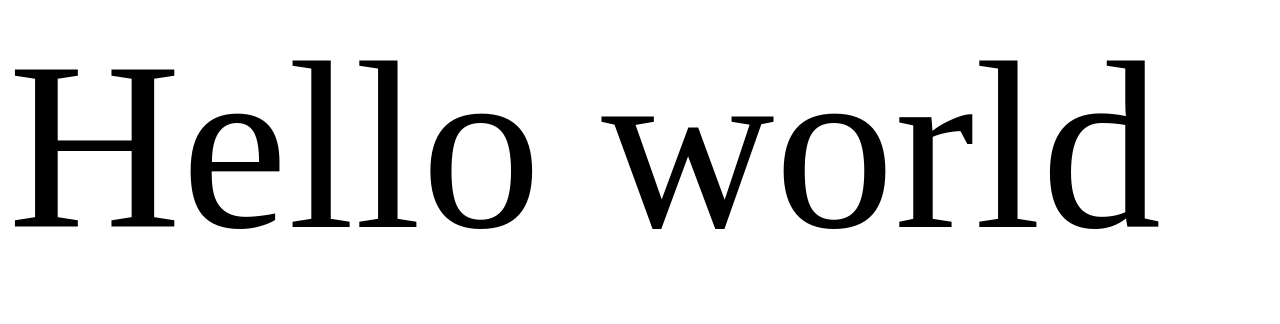
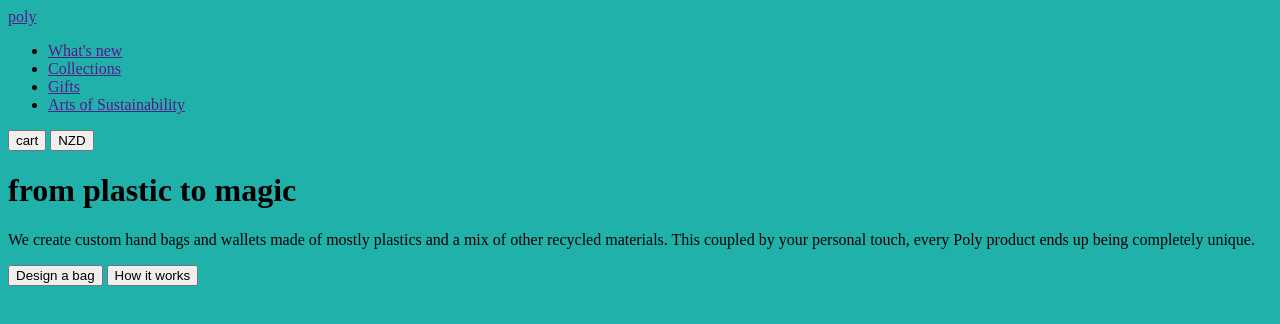
Before and after one commit to WarrenJRamos/landing-page-ex1, a plain HTML site: page index.html in a window 1280 px wide. Drawn offline with Linux system fonts and the light colour scheme.

Commit message:
added the content; no styling yet

```diff
--- a/index.html
+++ b/index.html
@@ -8,6 +8,32 @@
     <title>poly</title>
   </head>
   <body>
-    Hello world
+    <header>
+      <div class="container">
+        <nav>
+          <div class="logo">
+            <a href="">poly</a>
+          </div>
+          <ul>
+            <li><a href="">What's new</a></li>
+            <li><a href="">Collections</a></li>
+            <li><a href="">Gifts</a></li>
+            <li><a href="">Arts of Sustainability</a></li>
+          </ul>
+          <button class="cart">cart</button>
+          <button class="language-selector">NZD</button>
+        </nav>
+        <div class="header">
+          <h1>from plastic to magic</h1>
+          <p>
+            We create custom hand bags and wallets made of mostly plastics and a
+            mix of other recycled materials. This coupled by your personal
+            touch, every Poly product ends up being completely unique.
+          </p>
+          <button class="cta-primary">Design a bag</button>
+          <button class="cta-secondary">How it works</button>
+        </div>
+      </div>
+    </header>
   </body>
 </html>
--- a/main.scss
+++ b/main.scss
@@ -1,3 +1,3 @@
 body {
-  font-size: 15rem;
+  background-color: lightseagreen;
 }
```
Also changed, not shown: main.css, 1 other file.
